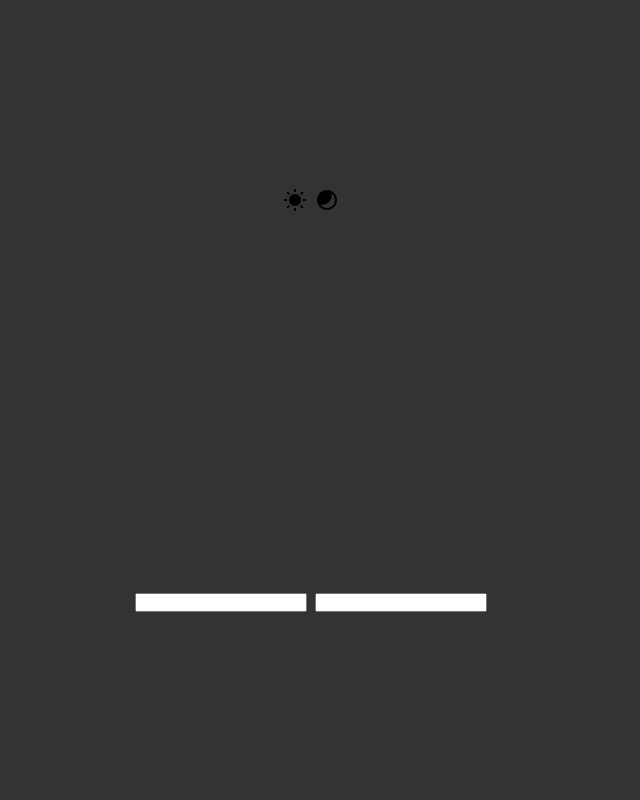
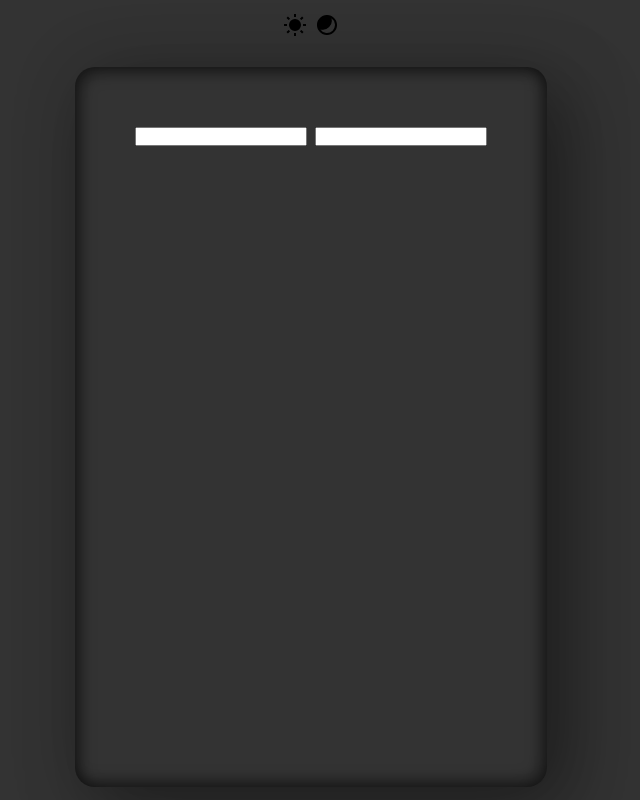
Before and after one commit to lynn-hector/calculator, a website built with Vite: page index.html in a window 1280 px wide. Shown: the whole page, without its empty margins (329-969 px from the left). Built offline with nearby package versions, Linux system fonts and the light colour scheme.

Commit message:
feature: add calculator css

```diff
--- a/style.css
+++ b/style.css
@@ -133,3 +133,24 @@ body{
   background: var(--dark-primary-color);
 
 }
+
+.calculator {
+  /* 位置*/
+  position: relative;
+  max-width: 1200px;
+  min-width: 300px;
+  min-height: 400px;
+
+  /* 修饰*/
+  display: grid;
+  grid-template-columns: repeat(1, 4fr);
+  grid-template-rows: 120px repeat(5, 1fr);
+  column-gap: var(--column-gap-size);
+  row-gap: var(--row-gap-size);
+
+  /* 布局*/
+  padding: 60px;
+  border-radius: 20px;
+  box-shadow: var(--dark-calculator-background-shadow);
+  text-shadow: var(--dark-text-shadow);
+}
```
